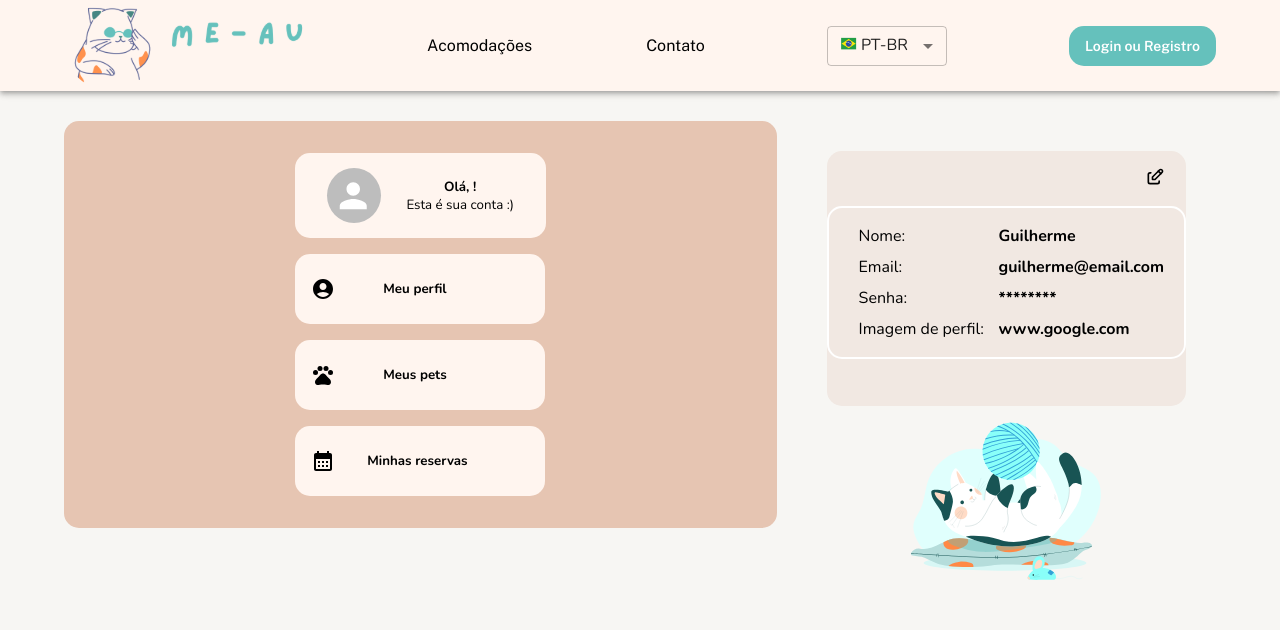
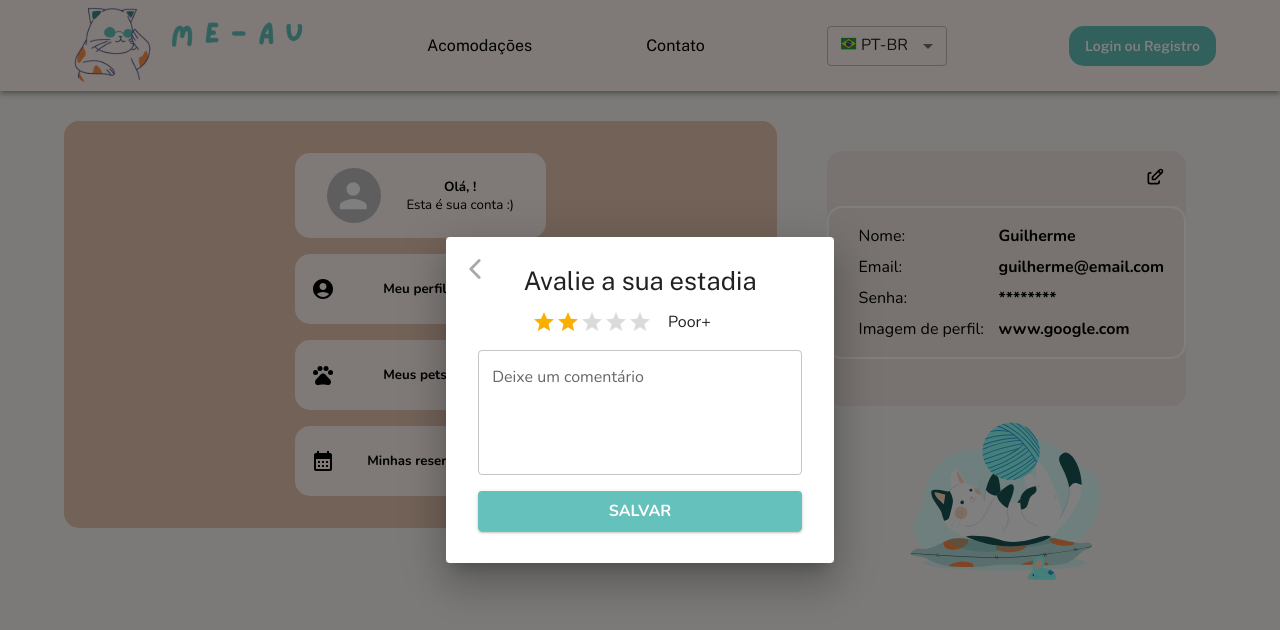
Before and after one commit to M4-PROJETO-FINAL/me-au-front-end, a React (Create React App) app: page /dashboard/profile in a window 1280 px wide. Shown: the top 630 px of the page. Built offline with nearby package versions, Linux system fonts and the light colour scheme.

Commit message:
feat: reviews context

```diff
--- a/src/components/LoginAndRegister/FormRegister/index.tsx
+++ b/src/components/LoginAndRegister/FormRegister/index.tsx
@@ -18,7 +18,7 @@ export interface IUserRegister {
   name: string;
   email: string;
   password: string;
-  profile_image?: string;
+  profile_img?: string;
   cpf?: string;
   passwordConfirm?: string;
 }
--- a/src/components/LoginAndRegister/GoogleAuth/index.tsx
+++ b/src/components/LoginAndRegister/GoogleAuth/index.tsx
@@ -18,7 +18,7 @@ export const GoogleAuthLogin = () => {
     const userInfoFixed: IUserRegister = {
       email: userInfo.email,
       password: userInfo.sub,
-      profile_image: userInfo.picture,
+      profile_img: userInfo.picture,
       name: userInfo.name,
     };
 
--- a/src/components/MyProfile/index.tsx
+++ b/src/components/MyProfile/index.tsx
@@ -1,6 +1,8 @@
 import { useState } from "react";
 import { TbEdit } from "react-icons/tb";
 
+import { UserReviewContextProvider } from "../../contexts/UserReviewContext";
+import UserReviewModal from "../UserReviewModal";
 import AnimationCat from "./Animation";
 import ModalEditProfile from "./ModalEditProfile";
 import { ContainerProfile } from "./styles";
@@ -17,6 +19,7 @@ const MyProfile = () => {
   };
 
   return (
+    <UserReviewContextProvider>
       <ContainerProfile>
         <div className="card-profile">
           <div className="box-icon">
@@ -44,12 +47,14 @@ const MyProfile = () => {
           </div>
           <AnimationCat />
         </div>
+        <UserReviewModal />
         <ModalEditProfile
           isOpenEditModal={isOpenEditModal}
           openModalEditProfile={openModalEditProfile}
           closeModalEditProfile={closeModalEditProfile}
         />
       </ContainerProfile>
+    </UserReviewContextProvider>
   );
 };
 
--- /dev/null
+++ b/src/components/UserReviewModal/RatingStars/index.tsx
@@ -0,0 +1,59 @@
+import { useState } from "react";
+
+import StarIcon from "@mui/icons-material/Star";
+import { Box, Rating } from "@mui/material";
+
+const labels: { [index: string]: string } = {
+  0.5: "Useless",
+  1: "Useless+",
+  1.5: "Poor",
+  2: "Poor+",
+  2.5: "Ok",
+  3: "Ok+",
+  3.5: "Good",
+  4: "Good+",
+  4.5: "Excellent",
+  5: "Excellent+",
+};
+
+interface IHoverRatingProps {
+  reviewStars: number | null;
+  setReviewStars: (newValue: number | null) => void;
+}
+
+export default function HoverRating({
+  setReviewStars,
+  reviewStars,
+}: IHoverRatingProps) {
+  const [hover, setHover] = useState(-1);
+
+  return (
+    <Box
+      sx={{
+        display: "flex",
+        alignItems: "center",
+        width: "100%",
+        minWidth: "300px",
+        justifyContent: "center",
+      }}
+    >
+      <Rating
+        name="hover-feedback"
+        value={reviewStars}
+        precision={0.5}
+        onChange={(event, newValue) => {
+          setReviewStars(newValue);
+        }}
+        onChangeActive={(event, newHover) => {
+          setHover(newHover);
+        }}
+        emptyIcon={<StarIcon style={{ opacity: 0.55 }} fontSize="inherit" />}
+      />
+      {reviewStars !== null && (
+        <Box sx={{ ml: 2, minWidth: "80px" }}>
+          {labels[hover !== -1 ? hover : reviewStars]}
+        </Box>
+      )}
+    </Box>
+  );
+}
--- /dev/null
+++ b/src/components/UserReviewModal/index.tsx
@@ -0,0 +1,66 @@
+import { useState } from "react";
+import { IoChevronBack } from "react-icons/io5";
+
+import { Button, Dialog, TextField } from "@mui/material";
+
+import { UseUserReviewContext } from "../../contexts/UserReviewContext";
+import HoverRating from "./RatingStars";
+import { ButtonBack, ContainerUserReviewModal } from "./styles";
+
+const UserReviewModal = () => {
+  const { isOpenReviewModal, setIsOpenReviewModal, createReview } =
+    UseUserReviewContext();
+  const [reviewStars, setReviewStars] = useState<number | null>(2);
+  const [textReview, setTextReview] = useState<string | null>();
+
+  const postReview = (e) => {
+    //call API Context
+    e.preventDefault();
+    const reviewObject = {
+      text_review: textReview,
+      review_stars: reviewStars,
+    };
+    console.log(reviewObject);
+  };
+
+  return (
+    <Dialog
+      open={isOpenReviewModal}
+      onClose={() => setIsOpenReviewModal(false)}
+      disableScrollLock={true}
+    >
+      <ContainerUserReviewModal>
+        <ButtonBack onClick={() => setIsOpenReviewModal(false)}>
+          <IoChevronBack />
+        </ButtonBack>
+        <h3 className="review__title">Avalie a sua estadia</h3>
+        <HoverRating
+          reviewStars={reviewStars}
+          setReviewStars={setReviewStars}
+        />
+        <form onSubmit={(e) => postReview(e)}>
+          <TextField
+            id="outlined-multiline-static"
+            label="Deixe um comentário"
+            multiline
+            rows={4}
+            fullWidth
+            value={textReview}
+            onChange={(e) => setTextReview(e.target.value)}
+          />
+          <Button
+            type="submit"
+            fullWidth
+            variant="contained"
+            color="primary"
+            sx={{ fontWeight: "bold", fontSize: 16, marginTop: "1rem" }}
+          >
+            Salvar
+          </Button>
+        </form>
+      </ContainerUserReviewModal>
+    </Dialog>
+  );
+};
+
+export default UserReviewModal;
--- /dev/null
+++ b/src/components/UserReviewModal/styles.ts
@@ -0,0 +1,29 @@
+import styled from "styled-components";
+
+export const ButtonBack = styled.button`
+  position: absolute;
+  background-color: transparent;
+  top: 1rem;
+  left: 0.5rem;
+  svg {
+    color: #aaa8a8;
+    width: 30px;
+    height: 30px;
+  }
+`;
+
+export const ContainerUserReviewModal = styled.div`
+  padding: 2rem;
+  display: flex;
+  flex-direction: column;
+  gap: 1rem;
+  .review__title {
+    font-family: "Public Sans";
+    font-style: normal;
+    font-weight: 400;
+    font-size: 1.6rem;
+    text-align: center;
+  }
+  .review__rating {
+  }
+`;
--- a/src/contexts/UserContext/index.tsx
+++ b/src/contexts/UserContext/index.tsx
@@ -45,6 +45,7 @@ export const UserContextProvider = ({ children }: IProviderProps) => {
   const [isOpenFormLogin, setIsOpenFormLogin] = useState(false);
   const [isOpenCartModal, setIsOpenCartModal] = useState(false);
   const [isReservationBtnPressed, setIsReservationBtnPressed] = useState(false);
+  const [tokenIsAdd, SetTokenIsAdd] = useState(false);
   const handleOpenCartModal = () => setIsOpenCartModal(true);
   const handleCloseCartModal = () => setIsOpenCartModal(false);
 
@@ -63,11 +64,10 @@ export const UserContextProvider = ({ children }: IProviderProps) => {
       .then(() => {
         // actionAfterRegister = Go To Login Form
         goToLoginForm ? goToLoginForm() : setIsOpenFormLogin(false);
-
-        toast.success("Conta criada com sucesso.");
+        // toast.success("Conta criada com sucesso.");
       })
       .catch(() => {
-        toast.error("Não foi possível realizar o cadastro.");
+        // toast.error("Não foi possível realizar o cadastro.");
       });
   };
 
@@ -76,11 +76,19 @@ export const UserContextProvider = ({ children }: IProviderProps) => {
       .post("/login", data)
       .then((res: ILoginRes) => {
         localStorage.setItem("@me-au:token", res.data.token);
-        api.defaults.headers.authorization = `Bearer ${res.data.token}`;
+        api.defaults.headers.common[
+          "Authorization"
+        ] = `Bearer ${res.data.token}`;
+        SetTokenIsAdd(true);
+        api
+          .get("/users")
+          .then((res: IUserRes) => setUser(res.data))
+          .catch((err) => console.log(err));
         closeFormLogin();
       })
-      .catch(() => toast.error("Não foi possível realizar o login"));
+      .catch((e) => console.log(e));
     //caso for sucesso
+
     if (isReservationBtnPressed) {
       closeFormLogin();
       handleOpenCartModal();
@@ -97,6 +105,17 @@ export const UserContextProvider = ({ children }: IProviderProps) => {
         .catch((err) => console.log(err));
     }
   }, []);
+  console.log(tokenIsAdd);
+  useEffect(() => {
+    const token = localStorage.getItem("@me-au:token");
+    api.defaults.headers.authorization = `Bearer ${token}`;
+    if (token) {
+      api
+        .get("/users")
+        .then((res: IUserRes) => setUser(res.data))
+        .catch((err) => console.log(err));
+    }
+  }, [tokenIsAdd]);
 
   const logout = () => {
     setUser(undefined);
--- /dev/null
+++ b/src/contexts/UserReviewContext/index.tsx
@@ -0,0 +1,37 @@
+import {
+  createContext,
+  Dispatch,
+  SetStateAction,
+  useContext,
+  useState,
+} from "react";
+
+import { IProviderProps } from "../../interfaces/User";
+
+interface IUserReviewProvider {
+  createReview: (data) => void;
+  isOpenReviewModal: boolean;
+  setIsOpenReviewModal: Dispatch<SetStateAction<boolean>>;
+}
+
+const UserReviewContext = createContext({} as IUserReviewProvider);
+
+export const UserReviewContextProvider = ({ children }: IProviderProps) => {
+  const createReview = (data) => {
+    //do the request
+    // make a toast if success;
+
+    return;
+  };
+  const [isOpenReviewModal, setIsOpenReviewModal] = useState(true);
+
+  return (
+    <UserReviewContext.Provider
+      value={{ createReview, setIsOpenReviewModal, isOpenReviewModal }}
+    >
+      {children}
+    </UserReviewContext.Provider>
+  );
+};
+
+export const UseUserReviewContext = () => useContext(UserReviewContext);
```
Lines whose indentation alone changed are shown as unchanged.
